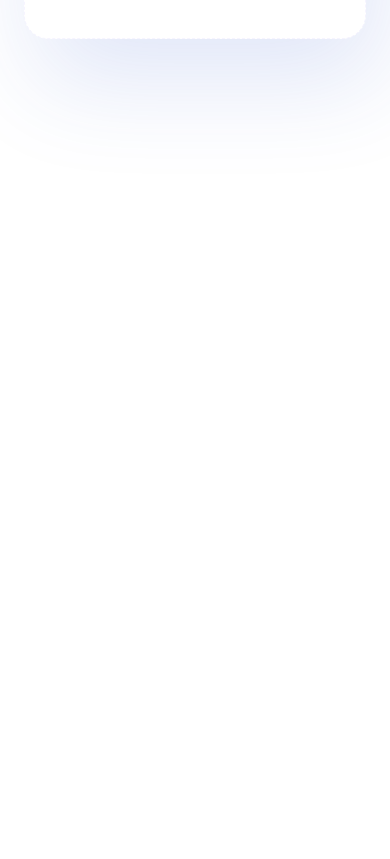
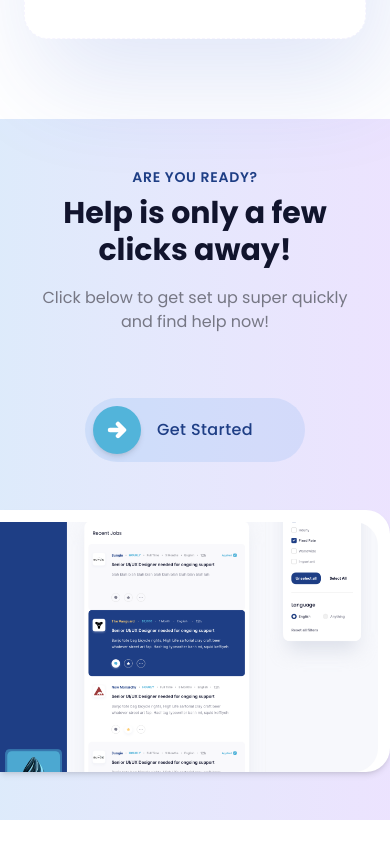
Before and after one commit to smbmunna/remote-recruit, a React (Vite) app: page / in a window 390 px wide. Shown: the part 3442-4301 px from the top of the page. Before the commit the page ends 3801 px from the top, so only its background shows below. Built offline with nearby package versions, Linux system fonts and the light colour scheme.

Commit message:
Signup responsive

```diff
--- a/src/App.jsx
+++ b/src/App.jsx
@@ -23,8 +23,8 @@ function App() {
       <Global />
       <Fees />
       <Showcase />
-      {/* <SignUp />
-      <FAQ/>  */}
+      <SignUp />
+      {/* <FAQ/>  */}
 
       {/* footer container */}
       <div
--- a/src/components/Signup.jsx
+++ b/src/components/Signup.jsx
@@ -1,31 +1,35 @@
-
 import signupImg from "../assets/signup.png";
 import SignupBtn from "./reusables/SignupBtn";
 
 export default function SignUp() {
   return (
-    <div className="h-[610px] bg-linear-to-r from-[#5799EB]/20 to-[#9F74FB]/20 flex items-center justify-between gap-8 overflow-hidden mb-20">
-      <div className="w-1/2 flex justify-start">
-        <div className="w-[681px] pr-3 pt-3 mt-70 bg-white rounded-r-3xl">
+    <div className="min-h-[500px] lg:h-[610px] bg-gradient-to-r from-[#5799EB]/20 to-[#9F74FB]/20 flex flex-col lg:flex-row items-center justify-between gap-12 lg:gap-8 overflow-hidden mb-20 py-12 lg:py-0">
+      <div className="w-full lg:w-1/2 flex justify-start order-2 lg:order-1">
+        <div className="w-full max-w-[620px] lg:max-w-[681px] pr-3 pt-3 md:mt-70 bg-white md:rounded-r-3xl bg-white rounded-r-3xl shadow-md lg:shadow-none">
           <img
-            className="w-full h-auto rounded-r-3xl object-cover "
+            className="w-full h-[250px] sm:h-[350px] lg:h-auto rounded-r-3xl object-cover"
             src={signupImg}
-            alt="Signup img"
+            alt="Signup preview mockup"
           />
         </div>
       </div>
 
-      <div className="w-1/2 flex flex-col justify-center">
-        <p className="text-[16px] text-[#1E3E85] font-semibold uppercase tracking-wider mb-2">
+      <div className="w-full lg:w-1/2 flex flex-col justify-center items-center lg:items-start text-center lg:text-left px-4 sm:px-8 lg:px-0 order-1 lg:order-2">
+        <p className="text-sm sm:text-[16px] text-[#1E3E85] font-semibold uppercase tracking-wider mb-2">
           Are you ready?
         </p>
-        <h2 className="text-[#11142D] font-bold text-[44px] leading-tight max-w-md">
+
+        <h2 className="text-[#11142D] font-bold text-3xl sm:text-4xl lg:text-[44px] leading-tight max-w-md">
           Help is only a few clicks away!
         </h2>
-        <p className="text-[#767784] w-[330px] mt-8">
-          Click Below to get set up super quickly and find help now!
+
+        <p className="text-[#767784] text-base max-w-[330px] mt-4 lg:mt-8 mb-6 lg:mb-8">
+          Click below to get set up super quickly and find help now!
         </p>
-        <SignupBtn/>
+
+        <div className="w-full sm:w-auto flex justify-center lg:justify-start">
+          <SignupBtn />
+        </div>
       </div>
     </div>
   );
```
